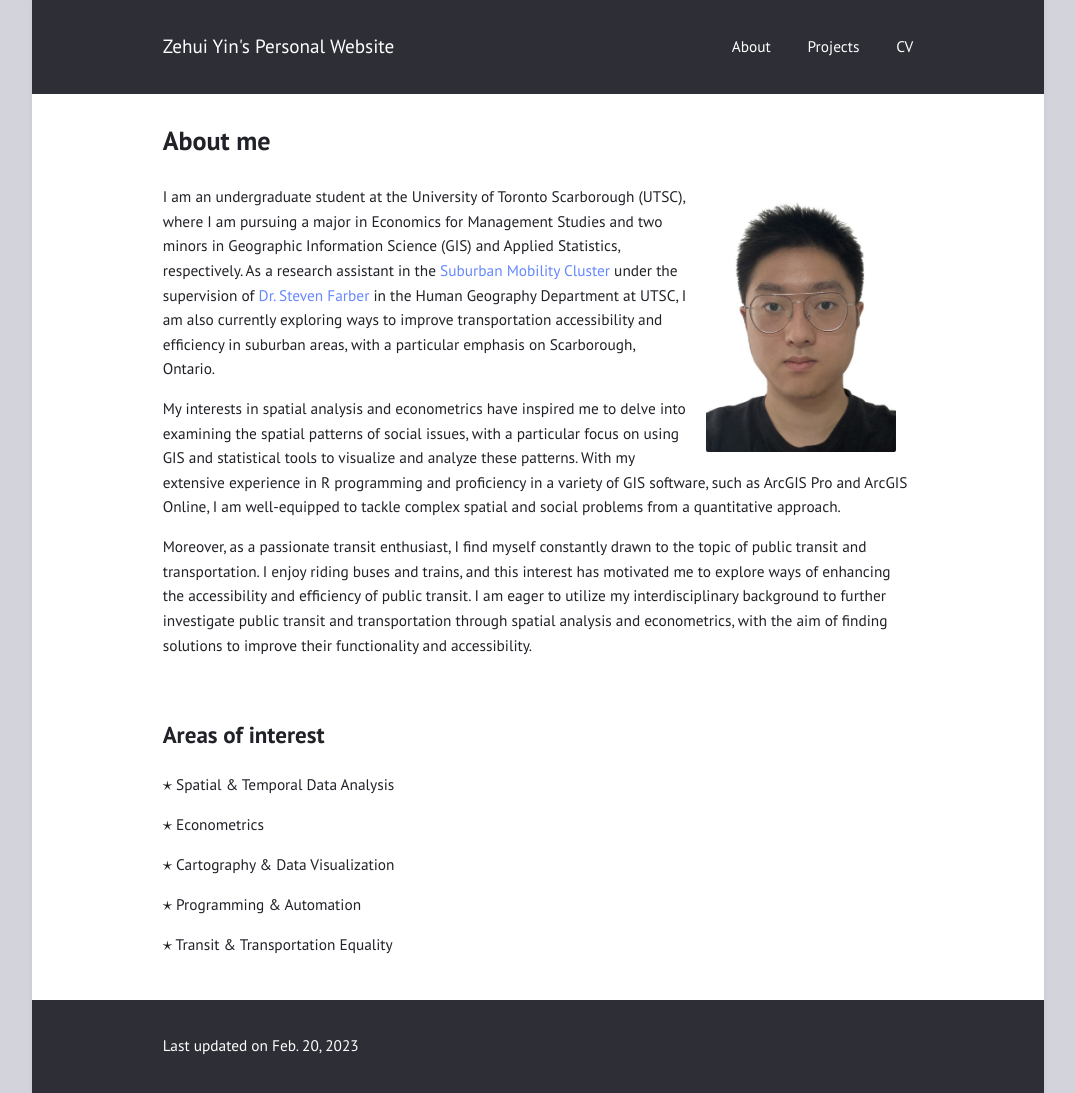
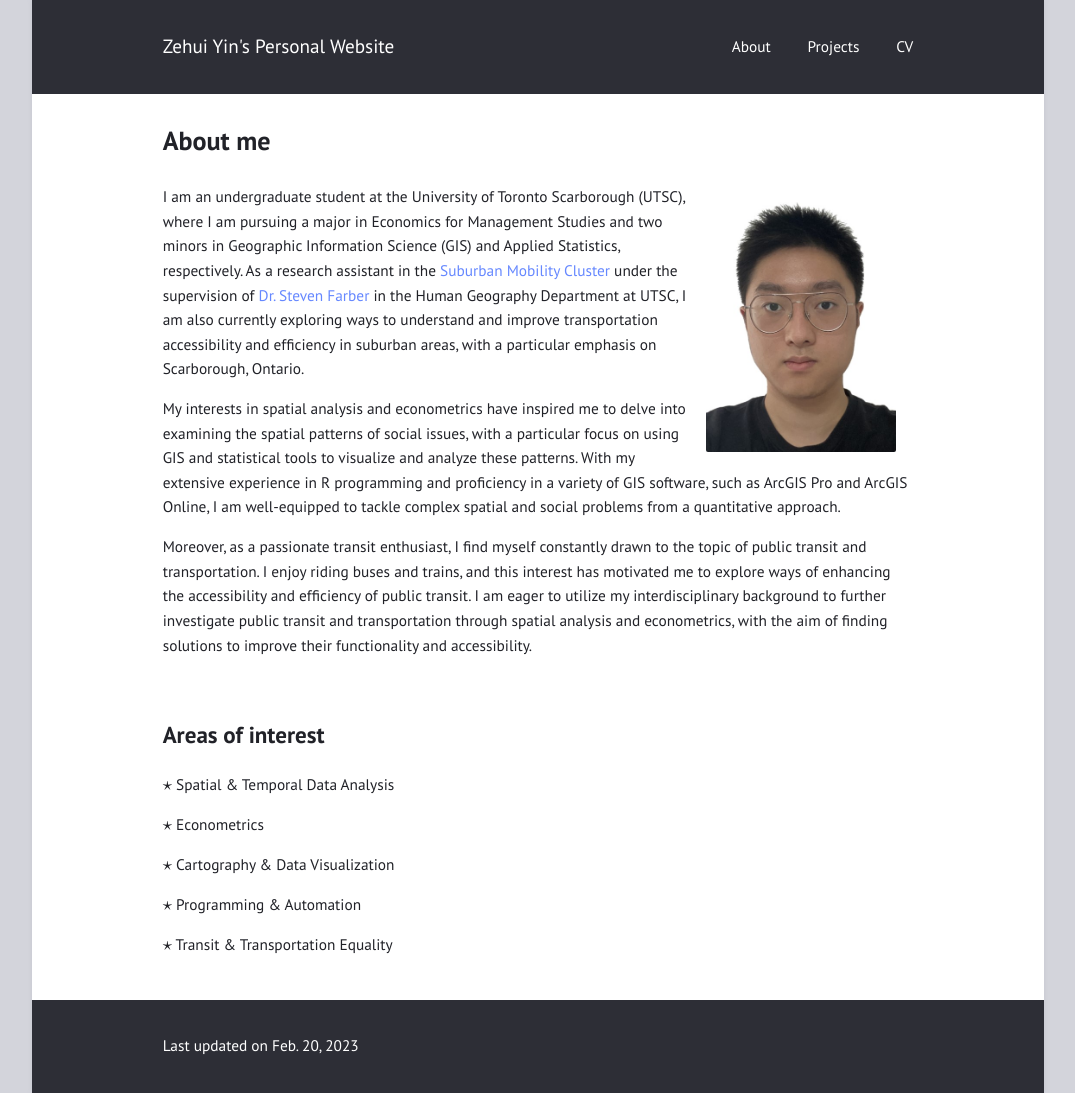
Before and after one commit to zehuiyin/personal_website_jekyll, a Jekyll site: the page built from index.md, in a window 1280 px wide. Shown: the whole page, without its empty margins (102-1177 px from the left). Built offline with Jekyll 4.4.1, drawn with Linux system fonts in a browser that asks for light colours.

Commit message:
Update index.md

```diff
--- a/index.md
+++ b/index.md
@@ -6,7 +6,7 @@ mathjax: true
 
 <img align="right" width="190" height="228" src="images/Headshot.jpg" style="vertical-align:middle;margin: 0px 17px">
 
-<p style="text-align: left;">I am an undergraduate student at the University of Toronto Scarborough (UTSC), where I am pursuing a major in Economics for Management Studies and two minors in Geographic Information Science (GIS) and Applied Statistics, respectively. As a research assistant in the <a href="https://www.utsc.utoronto.ca/suburban-mobilities/">Suburban Mobility Cluster</a> under the supervision of <a href="https://www.utsc.utoronto.ca/geography/steven-farber">Dr. Steven Farber</a> in the Human Geography Department at UTSC, I am also currently exploring ways to improve transportation accessibility and efficiency in suburban areas, with a particular emphasis on Scarborough, Ontario.</p>
+<p style="text-align: left;">I am an undergraduate student at the University of Toronto Scarborough (UTSC), where I am pursuing a major in Economics for Management Studies and two minors in Geographic Information Science (GIS) and Applied Statistics, respectively. As a research assistant in the <a href="https://www.utsc.utoronto.ca/suburban-mobilities/">Suburban Mobility Cluster</a> under the supervision of <a href="https://www.utsc.utoronto.ca/geography/steven-farber">Dr. Steven Farber</a> in the Human Geography Department at UTSC, I am also currently exploring ways to understand and improve transportation accessibility and efficiency in suburban areas, with a particular emphasis on Scarborough, Ontario.</p>
 
 <p style="text-align: left;">My interests in spatial analysis and econometrics have inspired me to delve into examining the spatial patterns of social issues, with a particular focus on using GIS and statistical tools to visualize and analyze these patterns. With my extensive experience in R programming and proficiency in a variety of GIS software, such as ArcGIS Pro and ArcGIS Online, I am well-equipped to tackle complex spatial and social problems from a quantitative approach.</p>
 
```
